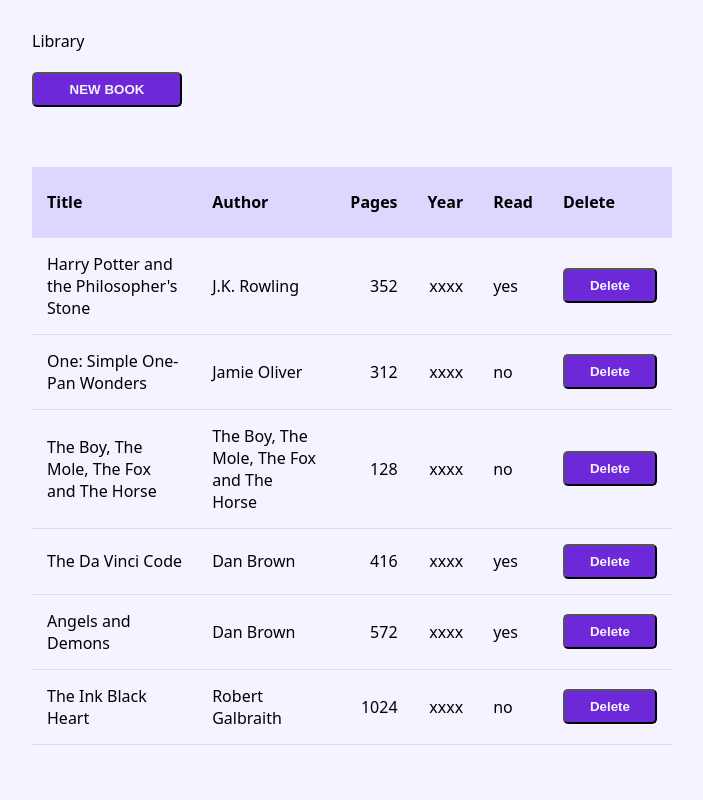
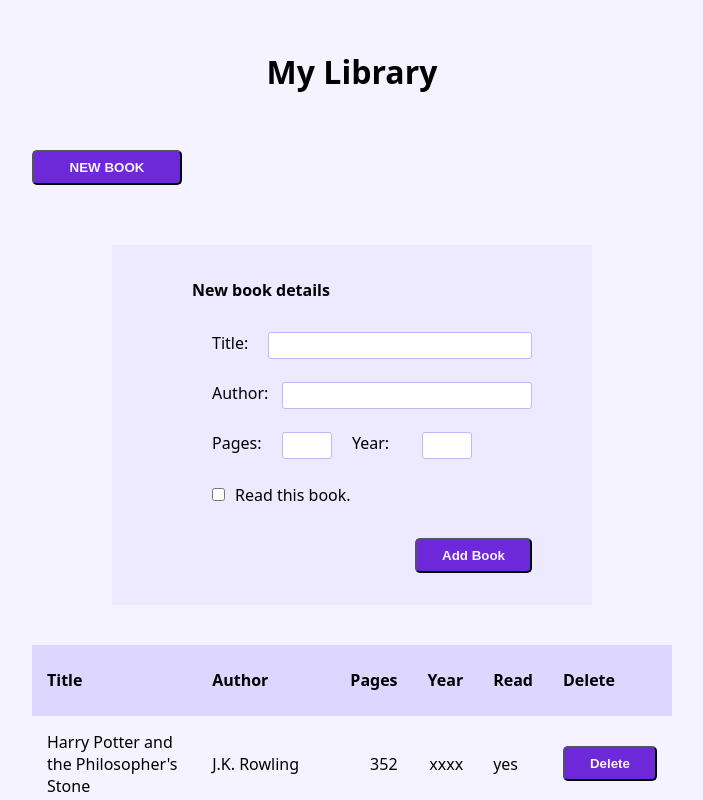
Before and after one commit to pagameri/library, a plain HTML site: page index.html in a window 1280 px wide. Both pictures are taken after a click on the button "NEW BOOK". Shown: the top 800 px of the page, without its empty margins (288-991 px from the left). Drawn offline with Linux system fonts and the light colour scheme.

Commit message:
Add latest version

```diff
--- a/index.html
+++ b/index.html
@@ -10,9 +10,36 @@
 <body>
   <main>
     <div class="container">
-      <div>Library</div>
-      <button id="new-book">NEW BOOK</button>
-      <div class="book-cards"></div>
+      <h1>My Library</h1>
+      <button type="button" id="new-book">NEW BOOK</button>
+
+      <form action="" method="post">
+        <div class="form-container">
+          <legend>New book details</legend>
+          <div class="title">
+            <label for="title">Title:</label>
+            <input type="text" name="title" id="title">
+          </div>
+          <div class="author">
+            <label for="author">Author:</label>
+            <input type="text" name="author" id="author">
+          </div>
+          <div class="pages">
+            <label for="pages">Pages:</label>
+            <input type="tel" name="pages" id="pages">
+          </div>
+          <div class="year">
+            <label for="year">Year:</label>
+            <input type="tel" name="year" id="year">
+          </div>
+          <div class="read">
+            <input type="checkbox" name="read" id="read">
+            <label for="read">Read this book.</label>
+          </div>
+          <button type="button" id="add-book">Add Book</button>
+        </div>
+      </form>
+
       <table>
       </table>
     </div>
```
